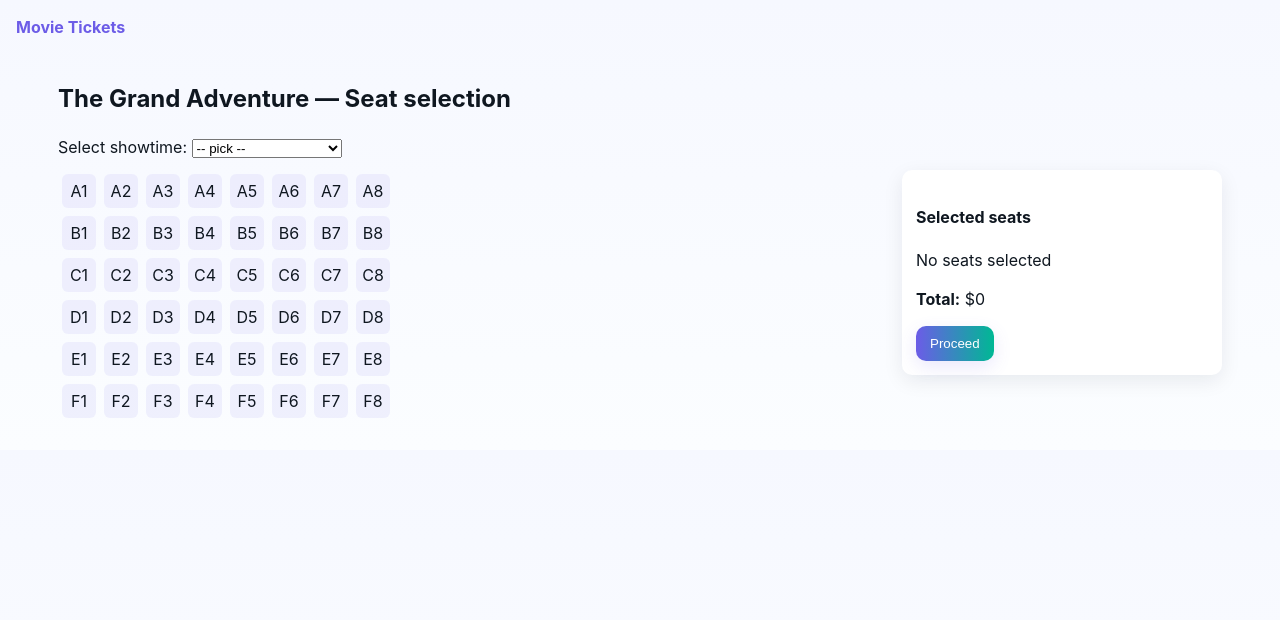
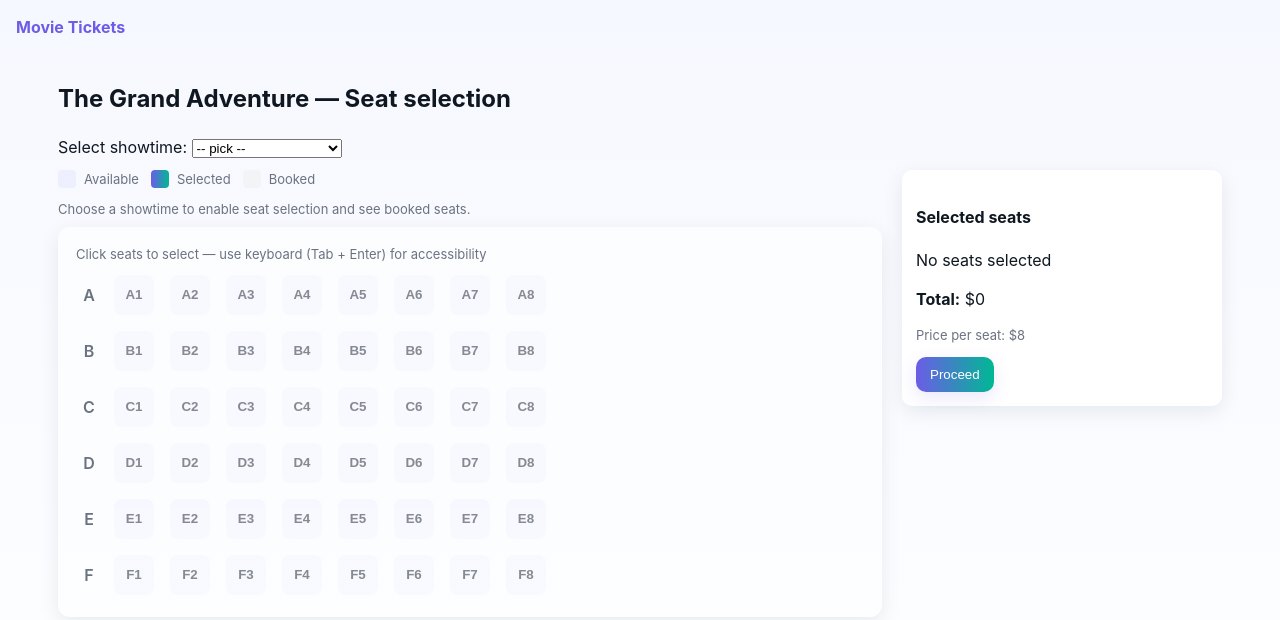
Before and after one commit to pallavi9686/movie_ticket_booking_system, a React (Vite) app: page /movie/1/seats in a window 1280 px wide. Shown: the top 620 px of the page. Built offline with nearby package versions, Linux system fonts and the light colour scheme.

Commit message:
updated the card section

```diff
--- a/src/components/MovieCard.jsx
+++ b/src/components/MovieCard.jsx
@@ -1,16 +1,48 @@
 import React from 'react'
 import { Link } from 'react-router-dom'
 
+function formatTime(iso) {
+  try {
+    const d = new Date(iso)
+    return d.toLocaleTimeString([], { hour: '2-digit', minute: '2-digit' })
+  } catch (e) {
+    return ''
+  }
+}
+
 export default function MovieCard({ movie }) {
+  const nextShow = movie.showtimes && movie.showtimes.length ? movie.showtimes[0] : null
   return (
-    <div className="card">
-      <img className="movie-poster" src={movie.poster} alt={movie.title} />
-      <h3>{movie.title}</h3>
-      <p>{movie.genre} • {movie.duration}</p>
-      <p>⭐ {movie.rating}</p>
-      <Link to={`/movie/${movie.id}`}>
-        <button className="button">View Details</button>
-      </Link>
+    <div className="card movie-card">
+      <div className="poster-wrap">
+        <img className="movie-poster" src={movie.poster} alt={movie.title} />
+        <div className="rating-badge">⭐ {movie.rating}</div>
+        <div className="chip">{movie.genre}</div>
+
+        <div className="overlay">
+          <div style={{color:'#fff'}}>
+            <div style={{fontWeight:700,fontSize:16}}>{movie.title}</div>
+            <div className="small-note">{movie.duration} • {nextShow ? formatTime(nextShow) : ''}</div>
+            <div className="desc">{movie.description}</div>
+            <div className="card-actions">
+              <Link to={`/movie/${movie.id}`}>
+                <button className="button">Details</button>
+              </Link>
+              <Link to={`/movie/${movie.id}/seats`}>
+                <button className="btn-ghost">Book Now</button>
+              </Link>
+            </div>
+          </div>
+        </div>
+      </div>
+
+      <div className="movie-info">
+        <h3>{movie.title}</h3>
+        <div className="meta-row">
+          <div className="small-note">{movie.genre} • {movie.duration}</div>
+          <div className="small-note">⭐ {movie.rating}</div>
+        </div>
+      </div>
     </div>
   )
 }
--- a/src/components/SeatGrid.jsx
+++ b/src/components/SeatGrid.jsx
@@ -1,7 +1,7 @@
 import React, { useMemo } from 'react'
 import { useBooking } from '../context/BookingContext'
 
-export default function SeatGrid({ rows=5, cols=8, bookedSeats=[], selected=[], onToggle }){
+export default function SeatGrid({ rows=5, cols=8, bookedSeats=[], selected=[], onToggle, disabled=false }){
   const { isSeatBooked } = useBooking()
 
   const seats = useMemo(()=>{
@@ -18,21 +18,34 @@ export default function SeatGrid({ rows=5, cols=8, bookedSeats=[], selected=[],
   },[rows,cols])
 
   return (
-    <div>
+    <div className="seat-map">
+      <div className="seat-note">Click seats to select — use keyboard (Tab + Enter) for accessibility</div>
+      <div className="seat-grid">
         {seats.map((row,ri)=> (
-        <div key={ri} style={{display:'flex'}}>
+          <div key={ri} className="seat-row">
+            <div className="row-label">{String.fromCharCode(65+ri)}</div>
             {row.map(seatId=>{
               const booked = bookedSeats.includes(seatId)
               const sel = selected.includes(seatId)
-            const cls = booked ? 'seat booked' : sel ? 'seat selected' : 'seat available'
+              const base = booked ? 'seat booked' : sel ? 'seat selected' : 'seat available'
+              const cls = `${base}${disabled ? ' disabled' : ''}`
               return (
-              <div key={seatId} className={cls} onClick={()=>{ if(!booked) onToggle(seatId) }}>
+                <button
+                  key={seatId}
+                  className={cls}
+                  onClick={()=>{ if(!booked && !disabled) onToggle(seatId) }}
+                  disabled={booked || disabled}
+                  aria-pressed={sel}
+                  aria-disabled={booked || disabled}
+                  title={`${seatId} — ${booked ? 'Booked' : sel ? 'Selected' : 'Available'} • $8`}
+                >
                   {seatId}
-              </div>
+                </button>
               )
             })}
           </div>
         ))}
       </div>
+    </div>
   )
 }
--- a/src/index.css
+++ b/src/index.css
@@ -36,10 +36,44 @@ body{font-family:Inter, system-ui, Arial, sans-serif;margin:0;background:var(--b
 .badge{display:inline-block;padding:6px 8px;background:rgba(16,24,40,0.04);border-radius:999px;font-size:12px;color:var(--muted);}
 
 .movies-grid{margin-top:6px}
-.seat{width:34px;height:34px;border-radius:6px;display:inline-flex;align-items:center;justify-content:center;margin:4px;cursor:pointer}
-.seat.available{background:rgba(108,92,231,0.08)}
+/* Movie card enhancements */
+.movie-card{padding:0;overflow:hidden;border-radius:12px}
+.poster-wrap{position:relative;border-radius:12px;overflow:hidden}
+.rating-badge{position:absolute;left:10px;top:10px;background:linear-gradient(90deg,var(--accent),var(--accent-2));color:#fff;padding:6px 8px;border-radius:8px;font-weight:600;font-size:13px;box-shadow:0 6px 18px rgba(108,92,231,0.16)}
+.chip{position:absolute;right:10px;top:10px;background:rgba(255,255,255,0.9);padding:6px 8px;border-radius:999px;font-size:12px;color:var(--muted);}
+.movie-info{padding:14px}
+.meta-row{display:flex;gap:8px;align-items:center;justify-content:space-between;margin-top:8px}
+.desc{color:var(--muted);font-size:13px;margin-top:8px;min-height:40px}
+.overlay{position:absolute;inset:0;background:linear-gradient(180deg,rgba(0,0,0,0) 30%, rgba(0,0,0,0.45) 100%);opacity:0;transition:opacity .18s ease;display:flex;flex-direction:column;justify-content:flex-end;padding:12px}
+.poster-wrap:hover .overlay{opacity:1}
+.card-actions{display:flex;gap:8px;margin-top:10px}
+.btn-ghost{background:transparent;border:1px solid rgba(16,24,40,0.06);color:#101828;padding:8px 10px;border-radius:8px;cursor:pointer}
+.small-note{font-size:12px;color:var(--muted)}
+/* seat basics (kept for backward compatibility) */
+.seat{width:34px;height:34px;border-radius:6px;display:inline-flex;align-items:center;justify-content:center;margin:4px;cursor:pointer;border:none}
+.seat.available{background:rgba(108,92,231,0.08);color:#101828}
 .seat.selected{background:linear-gradient(90deg,var(--accent),var(--accent-2));color:#fff}
-.seat.booked{background:#f3f4f6;color:#777;cursor:not-allowed}
+.seat.booked{background:#f3f4f6;color:#9ca3af;cursor:not-allowed}
+
+/* Enhanced seat map styles */
+.seat-map{background:linear-gradient(180deg, rgba(255,255,255,0.6), rgba(255,255,255,0.4));padding:18px;border-radius:12px;box-shadow:var(--shadow);}
+.seat-grid{display:flex;flex-direction:column;gap:8px}
+.seat-row{display:flex;align-items:center;gap:8px}
+.row-label{width:26px;text-align:center;color:var(--muted);font-weight:600}
+.seat{width:40px;height:40px;border-radius:8px;display:inline-flex;align-items:center;justify-content:center;margin:4px;cursor:pointer;font-weight:600}
+.seat.available{background:rgba(108,92,231,0.06);color:#101828}
+.seat.selected{background:linear-gradient(90deg,var(--accent),var(--accent-2));color:#fff;transform:translateY(-4px);box-shadow:0 8px 18px rgba(108,92,231,0.18)}
+.seat.booked{background:#f3f4f6;color:#9ca3af;cursor:not-allowed}
+.seat:focus{outline:3px solid rgba(108,92,231,0.18);outline-offset:3px}
+.seat:hover:not(.booked){transform:translateY(-3px);transition:transform .12s ease}
+.seat.disabled{opacity:0.5;cursor:not-allowed}
+.legend{display:flex;gap:12px;align-items:center;margin-bottom:12px}
+.legend .item{display:flex;gap:8px;align-items:center;font-size:13px;color:var(--muted)}
+.legend .swatch{width:18px;height:18px;border-radius:4px}
+.swatch.available{background:rgba(108,92,231,0.06)}
+.swatch.selected{background:linear-gradient(90deg,var(--accent),var(--accent-2))}
+.swatch.booked{background:#f3f4f6}
+.seat-note{font-size:13px;color:var(--muted);margin-bottom:8px}
 .summary{background:var(--surface);padding:14px;border-radius:10px;box-shadow:var(--shadow)}
 .footer-note{font-size:13px;color:var(--muted);margin-top:12px}
 @media (max-width:600px){.movie-poster{height:180px}}
--- a/src/pages/SeatSelection.jsx
+++ b/src/pages/SeatSelection.jsx
@@ -13,6 +13,7 @@ export default function SeatSelection(){
   const [showtime, setShowtime] = useState(location.state?.showtime || '')
   const [selected, setSelected] = useState([])
   const [bookedSeats, setBookedSeats] = useState([])
+  const PRICE = 8
 
   useEffect(()=>{
     if(!movie){
@@ -61,14 +62,23 @@ export default function SeatSelection(){
 
       <div style={{display:'flex',gap:20,alignItems:'flex-start'}}>
         <div style={{flex:1}}>
-          <SeatGrid rows={6} cols={8} bookedSeats={bookedSeats} selected={selected} onToggle={toggle} />
+          <div className="seat-map-wrapper">
+            <div className="legend">
+              <div className="item"><span className="swatch available"/> Available</div>
+              <div className="item"><span className="swatch selected"/> Selected</div>
+              <div className="item"><span className="swatch booked"/> Booked</div>
+            </div>
+            {!showtime && <div className="seat-note">Choose a showtime to enable seat selection and see booked seats.</div>}
+            <SeatGrid rows={6} cols={8} bookedSeats={bookedSeats} selected={selected} onToggle={toggle} disabled={!showtime} />
+          </div>
         </div>
         <div style={{width:320}}>
           <div className="summary">
             <h4>Selected seats</h4>
             <p>{selected.join(', ') || 'No seats selected'}</p>
-            <p><strong>Total:</strong> ${selected.length * 8}</p>
-            <button className="button" onClick={toSummary}>Proceed</button>
+            <p><strong>Total:</strong> ${selected.length * PRICE}</p>
+            <p className="footer-note">Price per seat: ${PRICE}</p>
+            <button className="button" onClick={toSummary} disabled={selected.length===0}>Proceed</button>
           </div>
         </div>
       </div>
```
Lines whose indentation alone changed are shown as unchanged.
